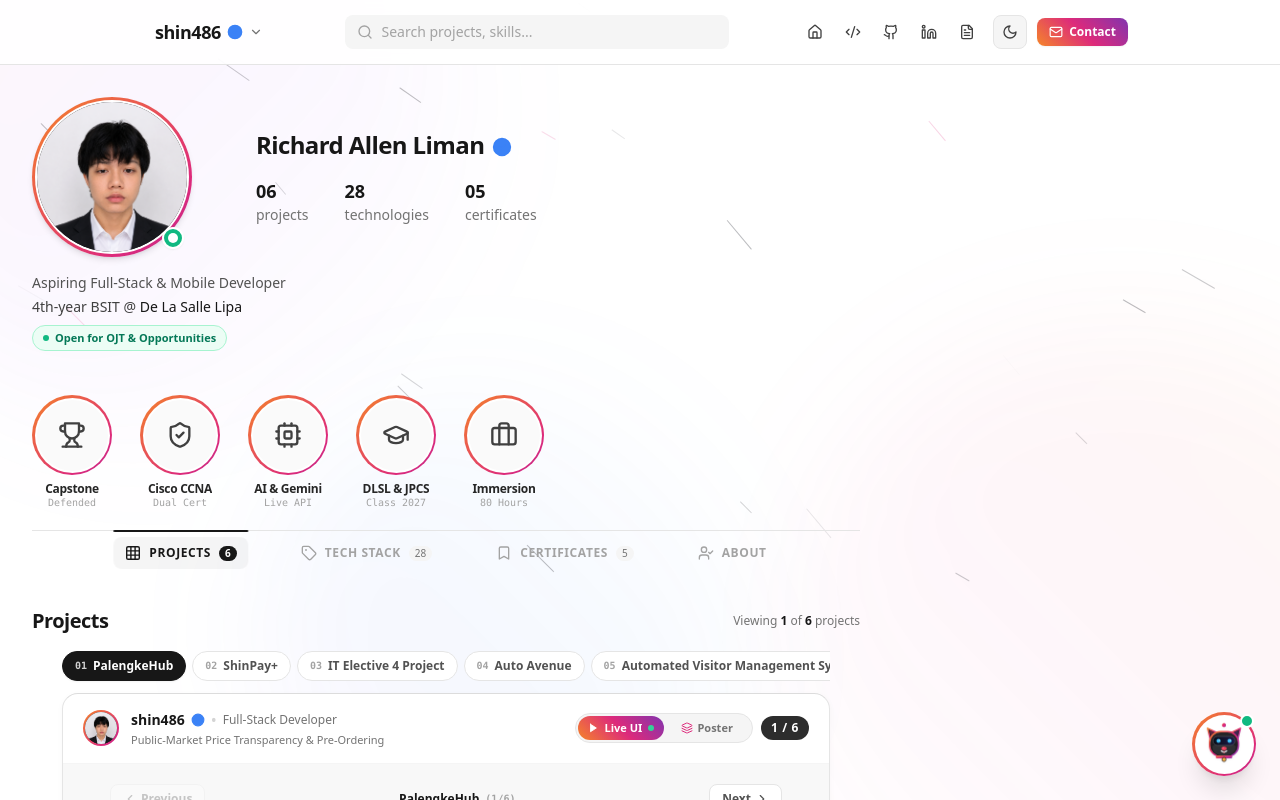
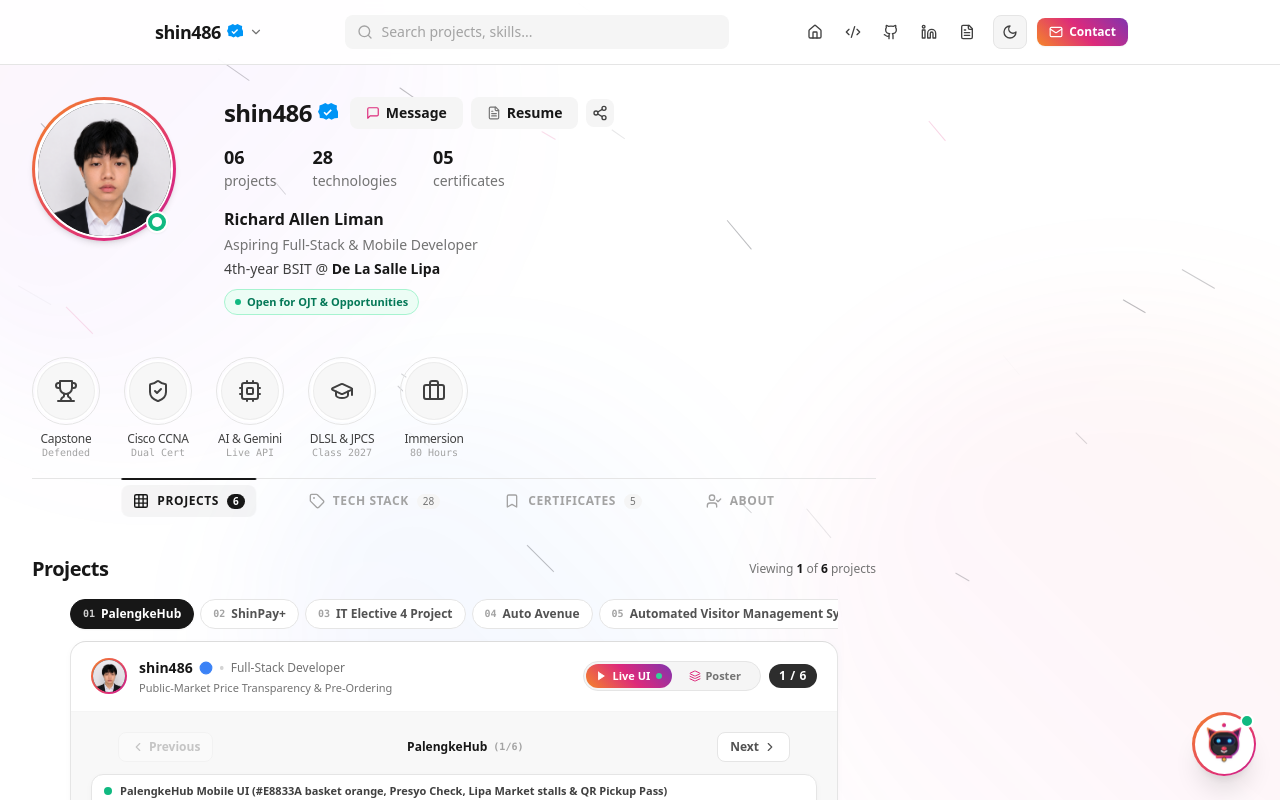
Before and after one commit to shin486/richard-allen-portfolio, a Next.js app: page / in a window 1280 px wide. Shown: the top 800 px of the page. Built offline with nearby package versions, Linux system fonts and the light colour scheme.

Commit message:
feat(instagram): polish profile layout with authentic 2-column desktop structure, verified rosette, elegant highlights, and balanced gap

```diff
--- a/app/page.tsx
+++ b/app/page.tsx
@@ -97,7 +97,7 @@
 
       {/* Responsive Desktop Split Container: Instagram Feed + Right-Side 3D Keyboard Space */}
       <div className="flex-1 w-full max-w-[1440px] 2xl:max-w-[1560px] mx-auto px-4 sm:px-6 xl:px-8 relative z-10">
-        <div className="xl:grid xl:grid-cols-[minmax(0,1fr)_340px] 2xl:grid-cols-[minmax(0,1fr)_380px] xl:gap-12 2xl:gap-16 items-start">
+        <div className="xl:grid xl:grid-cols-[minmax(0,1fr)_340px] 2xl:grid-cols-[minmax(0,1fr)_380px] xl:gap-8 2xl:gap-10 items-start">
           {/* Main Instagram Profile & Feed Column */}
           <main className="w-full max-w-4xl mx-auto xl:mx-0 min-w-0">
             {/* Instagram Profile Header */}
--- a/components/AiChatDrawer.tsx
+++ b/components/AiChatDrawer.tsx
@@ -478,8 +478,8 @@
 
   return (
     <>
-      {/* Floating AI Dog Mascot Button + Callout Pill */}
-      <div className="fixed bottom-5 right-5 z-40 sm:bottom-6 sm:right-6 flex items-center gap-3">
+      {/* Floating AI Dog Mascot Button + Callout Pill (Stacked vertically to prevent overlapping page content) */}
+      <div className="fixed bottom-5 right-5 z-40 sm:bottom-6 sm:right-6 flex flex-col items-end gap-2 pointer-events-auto">
         {/* Dismissible Speech Bubble Teaser */}
         {!isOpen && showGreetingBubble && (
           <div className="hidden sm:flex items-center gap-2 pl-3.5 pr-2.5 py-2 rounded-2xl rounded-br-sm bg-white dark:bg-[#16161D] border border-neutral-200 dark:border-zinc-800 shadow-lg text-xs text-neutral-800 dark:text-zinc-200 animate-fade-in">
--- a/components/Highlights.tsx
+++ b/components/Highlights.tsx
@@ -35,9 +35,9 @@
   return (
     <section
       aria-label="Story Highlights"
-      className="py-2.5 sm:py-4 border-b border-neutral-100 dark:border-zinc-800/80 -mx-4 px-4 sm:mx-0 sm:px-0"
+      className="py-2.5 sm:py-3.5 border-b border-neutral-200/70 dark:border-zinc-800/80 -mx-4 px-4 sm:mx-0 sm:px-0"
     >
-      <div className="flex items-center gap-3.5 sm:gap-7 overflow-x-auto no-scrollbar py-1">
+      <div className="flex items-center gap-4 sm:gap-6 overflow-x-auto no-scrollbar py-1">
         {highlightsData.map((highlight, index) => {
           const Icon = getHighlightIcon(highlight.coverIcon);
 
@@ -48,20 +48,20 @@
               className="flex flex-col items-center gap-1.5 group flex-shrink-0 focus:outline-none transition-transform active:scale-95"
               aria-label={`View ${highlight.title} story highlight`}
             >
-              {/* Instagram Animated Gradient Story Ring */}
-              <div className="w-[62px] h-[62px] sm:w-20 sm:h-20 rounded-full p-[2.5px] animated-ig-ring transition-transform duration-300 group-hover:scale-105 group-hover:shadow-md">
-                {/* Inner white / dark gap */}
+              {/* Authentic Instagram Highlight Ring: Subtle neutral border that illuminates with IG gradient on hover */}
+              <div className="w-[58px] h-[58px] sm:w-[68px] sm:h-[68px] rounded-full p-[2px] border border-neutral-200 dark:border-zinc-800 group-hover:border-transparent group-hover:bg-gradient-to-tr group-hover:from-amber-400 group-hover:via-rose-500 group-hover:to-purple-600 transition-all duration-300 group-hover:scale-105 group-hover:shadow-sm">
+                {/* Inner White / Dark Gap */}
                 <div className="w-full h-full bg-white dark:bg-[#0B0B0F] rounded-full p-[2px] flex items-center justify-center transition-colors duration-200">
-                  {/* Bubble interior */}
-                  <div className="w-full h-full rounded-full bg-neutral-50 dark:bg-[#16161D] group-hover:bg-pink-50 dark:group-hover:bg-pink-950/30 text-neutral-700 dark:text-zinc-300 group-hover:text-ig-pink dark:group-hover:text-pink-400 flex items-center justify-center transition-colors duration-200">
-                    <Icon className="w-5 h-5 sm:w-7 sm:h-7 transition-transform duration-200 group-hover:scale-110" />
+                  {/* Clean Bubble Interior */}
+                  <div className="w-full h-full rounded-full bg-neutral-100/80 dark:bg-[#16161F] group-hover:bg-neutral-50 dark:group-hover:bg-[#1C1C26] text-neutral-700 dark:text-zinc-300 group-hover:text-neutral-950 dark:group-hover:text-white flex items-center justify-center border border-neutral-200/60 dark:border-zinc-800/80 transition-colors duration-200">
+                    <Icon className="w-5 h-5 sm:w-6 sm:h-6 transition-transform duration-200 group-hover:scale-110" />
                   </div>
                 </div>
               </div>
 
               {/* Highlight Label */}
               <div className="flex flex-col items-center leading-tight">
-                <span className="text-[11px] sm:text-xs font-semibold tracking-tight text-neutral-800 dark:text-zinc-300 group-hover:text-black dark:group-hover:text-white transition-colors truncate max-w-[68px] sm:max-w-none text-center">
+                <span className="text-[11px] sm:text-xs font-medium tracking-tight text-neutral-700 dark:text-zinc-300 group-hover:text-neutral-950 dark:group-hover:text-white transition-colors truncate max-w-[64px] sm:max-w-none text-center">
                   {highlight.title}
                 </span>
                 {highlight.timeAgo && (
--- a/components/Navbar.tsx
+++ b/components/Navbar.tsx
@@ -25,6 +25,7 @@
 import { profileData } from "@/data/profile";
 import profilePic from "@/assets/PROFILEPIC.png";
 import { ThemeToggle } from "./ThemeToggle";
+import { VerifiedBadge } from "./VerifiedBadge";
 
 interface NavbarProps {
   searchQuery: string;
@@ -107,7 +108,7 @@
               <span className="font-bold text-base sm:text-lg tracking-tight text-neutral-900 dark:text-zinc-100 group-hover:text-black dark:group-hover:text-white transition-colors">
                 {profileData.username}
               </span>
-              <CheckCircle2 className="w-4 h-4 text-blue-500 fill-blue-500 flex-shrink-0" />
+              <VerifiedBadge className="w-4 h-4" />
               <ChevronDown
                 className={`w-3.5 h-3.5 text-neutral-500 dark:text-zinc-400 transition-transform duration-200 ${
                   switcherOpen ? "rotate-180 text-neutral-900 dark:text-white" : ""
@@ -152,7 +153,7 @@
                         <span className="text-xs font-bold text-neutral-900 dark:text-zinc-100 truncate">
                           {profileData.username}
                         </span>
-                        <CheckCircle2 className="w-3 h-3 text-blue-500 fill-blue-500 flex-shrink-0" />
+                        <VerifiedBadge className="w-3 h-3" />
                       </div>
                       <p className="text-[11px] text-neutral-500 dark:text-zinc-400 truncate">
                         Full Portfolio Experience
--- a/components/ProfileHeader.tsx
+++ b/components/ProfileHeader.tsx
@@ -1,11 +1,12 @@
 "use client";
 
-import React from "react";
+import React, { useState } from "react";
 import Image from "next/image";
-import { CheckCircle2 } from "lucide-react";
+import { FileText, Share2, MessageSquare, Check } from "lucide-react";
 import { profileData } from "@/data/profile";
 import profilePic from "@/assets/PROFILEPIC.png";
 import { ProfileStats } from "./ProfileStats";
+import { VerifiedBadge } from "./VerifiedBadge";
 
 interface ProfileHeaderProps {
   onSelectTab: (tab: string) => void;
@@ -16,28 +17,49 @@
   onSelectTab,
   onNavigateToSection,
 }) => {
+  const [copied, setCopied] = useState(false);
+
   const handleViewProjects = () => {
     onSelectTab("projects");
     onNavigateToSection("portfolio-grid");
   };
 
+  const handleOpenByteChat = () => {
+    if (typeof window !== "undefined") {
+      window.dispatchEvent(new CustomEvent("open-byte-chat"));
+    }
+  };
+
+  const handleShare = async () => {
+    try {
+      if (typeof window !== "undefined") {
+        await navigator.clipboard.writeText(window.location.href);
+        setCopied(true);
+        setTimeout(() => setCopied(false), 2000);
+      }
+    } catch {
+      // fallback
+    }
+  };
+
   return (
     <section id="profile-header" className="pt-3 sm:pt-8 pb-3 sm:pb-6">
-      {/* Top Section: Avatar on left, Stats on right (authentic Instagram mobile layout) */}
-      <div className="flex items-center gap-4 sm:gap-12 md:gap-16">
-        {/* Profile Picture with Animated IG Gradient Story Ring */}
+      {/* DESKTOP LAYOUT (sm and up): Authentic Instagram Web 2-Column Structure */}
+      <div className="hidden sm:flex items-start gap-8 md:gap-12">
+        {/* Left Column: Avatar with Instagram Animated Story Ring */}
         <div
           className="relative group cursor-pointer flex-shrink-0"
           onClick={handleViewProjects}
+          title="Click to view featured projects"
         >
-          <div className="w-[78px] h-[78px] sm:w-36 sm:h-36 md:w-40 md:h-40 rounded-full p-[2.5px] sm:p-[3px] animated-ig-ring shadow-md transition-transform duration-300 group-hover:scale-105">
-            <div className="w-full h-full bg-white dark:bg-[#0B0B0F] rounded-full p-[2px] transition-colors duration-200">
+          <div className="w-32 h-32 md:w-36 md:h-36 rounded-full p-[3px] animated-ig-ring shadow-md transition-transform duration-300 group-hover:scale-105">
+            <div className="w-full h-full bg-white dark:bg-[#0B0B0F] rounded-full p-[2.5px] transition-colors duration-200">
               <div className="w-full h-full rounded-full overflow-hidden relative bg-neutral-900 flex items-center justify-center">
                 <Image
                   src={profilePic}
                   alt={profileData.name}
                   fill
-                  sizes="(max-width: 640px) 78px, (max-width: 768px) 144px, 160px"
+                  sizes="(max-width: 768px) 128px, 144px"
                   className="object-cover"
                   priority
                 />
@@ -45,28 +67,139 @@
             </div>
           </div>
 
-          {/* Active Status Indicator */}
+          {/* Active Status Dot */}
           <div
-            className="absolute bottom-0.5 right-0.5 sm:bottom-2 sm:right-2 bg-emerald-500 text-white rounded-full p-0.5 sm:p-1 border-2 border-white dark:border-[#0B0B0F] shadow-sm"
-            title="Open to OJT / Internship"
+            className="absolute bottom-1 right-1 md:bottom-2 md:right-2 bg-emerald-500 text-white rounded-full p-1 border-2 border-white dark:border-[#0B0B0F] shadow-sm"
+            title="Open for OJT & Full-Stack Opportunities"
           >
-            <div className="w-2 h-2 sm:w-2.5 sm:h-2.5 rounded-full bg-white animate-pulse" />
+            <div className="w-2.5 h-2.5 rounded-full bg-white animate-pulse" />
           </div>
         </div>
 
-        {/* Right Side: Profile Name + Stats */}
-        <div className="flex-1 flex flex-col justify-center gap-2 sm:gap-4 min-w-0">
-          {/* Profile Name & Verified Badge */}
-          <div className="flex items-center gap-2">
-            <h1 className="font-bold text-lg sm:text-2xl text-neutral-900 dark:text-zinc-100 tracking-tight">
-              {profileData.name}
-            </h1>
-            <div title="Verified Developer Profile" className="cursor-help">
-              <CheckCircle2 className="w-4 h-4 sm:w-5 sm:h-5 text-blue-500 fill-blue-500 inline flex-shrink-0" />
+        {/* Right Column: Identity, Stats, Bio & Actions Docked Beside Avatar */}
+        <div className="flex-1 flex flex-col gap-3 min-w-0">
+          {/* Row 1: Username, Verified Rosette & Action Buttons */}
+          <div className="flex flex-wrap items-center gap-3">
+            <div className="flex items-center gap-1.5">
+              <span className="font-semibold text-xl md:text-2xl text-neutral-900 dark:text-zinc-100 tracking-tight">
+                {profileData.username}
+              </span>
+              <div title="Verified Developer Profile" className="cursor-help inline-flex items-center">
+                <VerifiedBadge className="w-4 h-4 md:w-5 md:h-5" />
               </div>
             </div>
 
-          {/* Stats Row */}
+            {/* Authentic Instagram Profile Action Buttons */}
+            <div className="flex items-center gap-2">
+              <button
+                type="button"
+                onClick={handleOpenByteChat}
+                className="inline-flex items-center gap-1.5 px-4 py-1.5 rounded-lg text-xs sm:text-sm font-semibold bg-neutral-100 hover:bg-neutral-200 dark:bg-zinc-800/90 dark:hover:bg-zinc-700/90 text-neutral-900 dark:text-white transition-colors"
+                title="Send a message or interview Byte"
+              >
+                <MessageSquare className="w-3.5 h-3.5 text-ig-pink" />
+                <span>Message</span>
+              </button>
+
+              <a
+                href="/resume.pdf"
+                target="_blank"
+                rel="noopener noreferrer"
+                className="inline-flex items-center gap-1.5 px-4 py-1.5 rounded-lg text-xs sm:text-sm font-semibold bg-neutral-100 hover:bg-neutral-200 dark:bg-zinc-800/90 dark:hover:bg-zinc-700/90 text-neutral-900 dark:text-white transition-colors"
+                title="View / Download Resume PDF"
+              >
+                <FileText className="w-3.5 h-3.5 text-neutral-500 dark:text-zinc-400" />
+                <span>Resume</span>
+              </a>
+
+              <div className="relative">
+                <button
+                  type="button"
+                  onClick={handleShare}
+                  className="p-1.5 rounded-lg bg-neutral-100 hover:bg-neutral-200 dark:bg-zinc-800/90 dark:hover:bg-zinc-700/90 text-neutral-700 dark:text-zinc-300 transition-colors"
+                  title="Share portfolio profile link"
+                  aria-label="Share portfolio profile"
+                >
+                  {copied ? (
+                    <Check className="w-4 h-4 text-emerald-500 stroke-[2.5]" />
+                  ) : (
+                    <Share2 className="w-4 h-4" />
+                  )}
+                </button>
+                {copied && (
+                  <span className="absolute -top-7 left-1/2 -translate-x-1/2 px-2 py-0.5 rounded text-[10px] font-mono font-medium bg-black text-white dark:bg-white dark:text-black shadow-md whitespace-nowrap">
+                    Link copied!
+                  </span>
+                )}
+              </div>
+            </div>
+          </div>
+
+          {/* Row 2: Stats Row */}
+          <div className="pt-0.5">
+            <ProfileStats
+              onStatClick={(sectionId, tabName) => {
+                if (tabName) onSelectTab(tabName);
+                onNavigateToSection(sectionId);
+              }}
+            />
+          </div>
+
+          {/* Row 3: Name & Bio Information */}
+          <div className="flex flex-col gap-1 text-sm sm:text-[15px] pt-1">
+            <h1 className="font-bold text-sm sm:text-base text-neutral-900 dark:text-zinc-100 leading-snug">
+              {profileData.name}
+            </h1>
+            <p className="text-xs sm:text-sm text-neutral-500 dark:text-zinc-400 font-medium">
+              {profileData.title}
+            </p>
+            <p className="text-xs sm:text-sm text-neutral-700 dark:text-zinc-300 leading-snug">
+              4th-year BSIT @{" "}
+              <span className="font-semibold text-neutral-900 dark:text-zinc-100">
+                De La Salle Lipa
+              </span>
+            </p>
+
+            {/* OJT Availability Badge */}
+            <div className="pt-1.5 flex items-center gap-2">
+              <span className="inline-flex items-center gap-1.5 text-[11px] font-semibold text-emerald-700 dark:text-emerald-300 bg-emerald-50 dark:bg-emerald-950/40 px-2.5 py-0.5 rounded-full border border-emerald-200 dark:border-emerald-800/60 shadow-2xs w-fit">
+                <span className="w-1.5 h-1.5 rounded-full bg-emerald-500 animate-pulse" />
+                Open for OJT &amp; Opportunities
+              </span>
+            </div>
+          </div>
+        </div>
+      </div>
+
+      {/* MOBILE LAYOUT (< sm): Authentic Instagram Mobile App Structure */}
+      <div className="sm:hidden flex flex-col gap-3">
+        {/* Mobile Top Row: Avatar on Left, Stats on Right */}
+        <div className="flex items-center gap-4">
+          <div
+            className="relative group cursor-pointer flex-shrink-0"
+            onClick={handleViewProjects}
+          >
+            <div className="w-[74px] h-[74px] rounded-full p-[2.5px] animated-ig-ring shadow-sm">
+              <div className="w-full h-full bg-white dark:bg-[#0B0B0F] rounded-full p-[2px]">
+                <div className="w-full h-full rounded-full overflow-hidden relative bg-neutral-900">
+                  <Image
+                    src={profilePic}
+                    alt={profileData.name}
+                    fill
+                    sizes="74px"
+                    className="object-cover"
+                    priority
+                  />
+                </div>
+              </div>
+            </div>
+            <div className="absolute bottom-0 right-0 bg-emerald-500 text-white rounded-full p-0.5 border-2 border-white dark:border-[#0B0B0F]">
+              <div className="w-2 h-2 rounded-full bg-white animate-pulse" />
+            </div>
+          </div>
+
+          {/* Stats on the right */}
+          <div className="flex-1">
             <ProfileStats
               onStatClick={(sectionId, tabName) => {
                 if (tabName) onSelectTab(tabName);
@@ -76,26 +209,64 @@
           </div>
         </div>
 
-      {/* Bio Block (Directly beneath avatar + stats) */}
-      <div className="mt-2.5 sm:mt-4 flex flex-col gap-1 text-sm sm:text-[15px]">
-        {/* Professional Category / Title */}
-        <p className="text-xs sm:text-sm text-neutral-600 dark:text-zinc-400 font-medium">
+        {/* Mobile Middle: Name, Title, Education, Badge */}
+        <div className="flex flex-col gap-0.5 text-xs">
+          <div className="flex items-center gap-1">
+            <span className="font-bold text-sm text-neutral-900 dark:text-zinc-100">
+              {profileData.name}
+            </span>
+            <VerifiedBadge className="w-3.5 h-3.5" />
+          </div>
+          <p className="text-neutral-500 dark:text-zinc-400 font-medium">
             {profileData.title}
           </p>
-
-        {/* Education Line */}
-        <p className="text-xs sm:text-sm text-neutral-700 dark:text-zinc-300 leading-snug">
-          4th-year BSIT @ <span className="font-medium text-neutral-900 dark:text-zinc-100">De La Salle Lipa</span>
+          <p className="text-neutral-700 dark:text-zinc-300">
+            4th-year BSIT @{" "}
+            <span className="font-semibold text-neutral-900 dark:text-zinc-100">
+              De La Salle Lipa
+            </span>
           </p>
-
-        {/* OJT Availability Badge */}
-        <div className="pt-1 flex items-center gap-2">
-          <span className="inline-flex items-center gap-1.5 text-[11px] font-semibold text-emerald-700 dark:text-emerald-300 bg-emerald-50 dark:bg-emerald-950/40 px-2.5 py-0.5 rounded-full border border-emerald-200 dark:border-emerald-800/60 shadow-2xs w-fit">
+          <div className="pt-1">
+            <span className="inline-flex items-center gap-1 text-[10.5px] font-semibold text-emerald-700 dark:text-emerald-300 bg-emerald-50 dark:bg-emerald-950/40 px-2 py-0.5 rounded-full border border-emerald-200 dark:border-emerald-800/60">
               <span className="w-1.5 h-1.5 rounded-full bg-emerald-500 animate-pulse" />
               Open for OJT &amp; Opportunities
             </span>
           </div>
         </div>
+
+        {/* Mobile Bottom: Full-Width Action Buttons */}
+        <div className="flex items-center gap-2 pt-1">
+          <button
+            type="button"
+            onClick={handleOpenByteChat}
+            className="flex-1 py-1.5 rounded-lg text-xs font-semibold bg-neutral-100 hover:bg-neutral-200 dark:bg-zinc-800 dark:hover:bg-zinc-700 text-neutral-900 dark:text-white transition-colors text-center"
+          >
+            Message
+          </button>
+          <a
+            href="/resume.pdf"
+            target="_blank"
+            rel="noopener noreferrer"
+            className="flex-1 py-1.5 rounded-lg text-xs font-semibold bg-neutral-100 hover:bg-neutral-200 dark:bg-zinc-800 dark:hover:bg-zinc-700 text-neutral-900 dark:text-white transition-colors text-center inline-flex items-center justify-center gap-1"
+          >
+            <FileText className="w-3 h-3 text-neutral-500" />
+            <span>Resume</span>
+          </a>
+          <button
+            type="button"
+            onClick={handleShare}
+            className="p-1.5 rounded-lg bg-neutral-100 hover:bg-neutral-200 dark:bg-zinc-800 dark:hover:bg-zinc-700 text-neutral-700 dark:text-zinc-300 transition-colors"
+            title="Share"
+            aria-label="Share"
+          >
+            {copied ? (
+              <Check className="w-3.5 h-3.5 text-emerald-500 stroke-[2.5]" />
+            ) : (
+              <Share2 className="w-3.5 h-3.5" />
+            )}
+          </button>
+        </div>
+      </div>
     </section>
   );
 };
--- /dev/null
+++ b/components/VerifiedBadge.tsx
@@ -0,0 +1,32 @@
+import React from "react";
+
+interface VerifiedBadgeProps {
+  className?: string;
+}
+
+/**
+ * Authentic Instagram Verified Rosette Badge
+ * Official 16-point scalloped star with white checkmark
+ */
+export const VerifiedBadge: React.FC<VerifiedBadgeProps> = ({
+  className = "w-4 h-4 sm:w-[18px] sm:h-[18px]",
+}) => {
+  return (
+    <svg
+      viewBox="0 0 40 40"
+      className={`${className} flex-shrink-0 inline-block select-none`}
+      aria-label="Verified Profile"
+      role="img"
+    >
+      <title>Verified Profile</title>
+      <path
+        d="M19.998 3.094 14.638 0l-5.972 3.156L3.093 5.09l-.49 6.726L0 17.382l3.156 5.972.49 6.726 6.726.49 5.972 3.156 5.36-3.094 5.36 3.094 5.972-3.156 6.726-.49.49-6.726L40 17.382l-2.603-5.566.49-6.726-5.573-1.934L26.342 0l-6.344 3.094z"
+        fill="#0095f6"
+      />
+      <path
+        d="M16.924 25.594l-5.938-5.938 2.375-2.375 3.563 3.563 8.313-8.313 2.375 2.375-10.688 10.688z"
+        fill="#ffffff"
+      />
+    </svg>
+  );
+};
```
Also changed, not shown: components/TechKeyboard3D.tsx (+6 -3 lines). Lines whose indentation alone changed are shown as unchanged.
